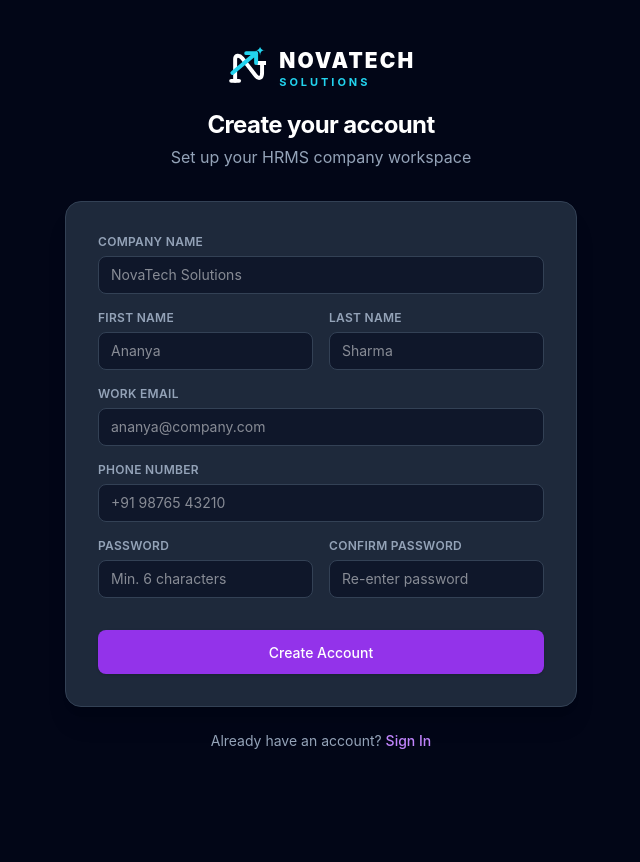
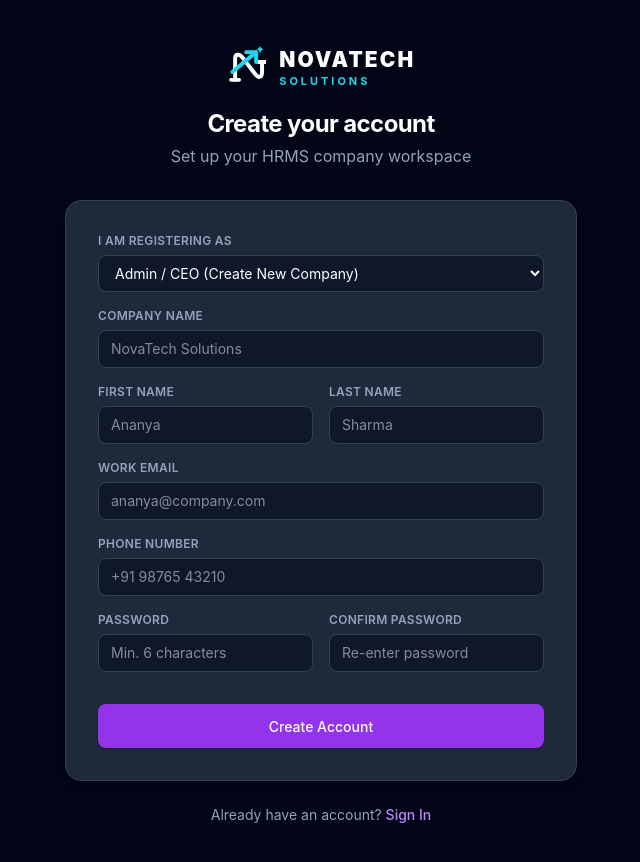
Before and after one commit to Sru45/OdooHRMS, a React (Vite) app in the folder Frontend/: page /sign-up in a window 1280 px wide. Shown: the top 862 px of the page, without its empty margins (319-959 px from the left). Before the commit the page ends 800 px from the top, so only its background shows below. Built offline with nearby package versions, Linux system fonts and the light colour scheme; no server answers.

Commit message:
Add role selection to Sign Up page allowing employees to register

```diff
--- a/Frontend/src/pages/SignUpPage.tsx
+++ b/Frontend/src/pages/SignUpPage.tsx
@@ -16,6 +16,7 @@ export default function SignUpPage() {
     phone: '',
     password: '',
     confirmPassword: '',
+    role: 'admin' as 'admin' | 'employee',
   });
   const [errors, setErrors] = useState<Record<string, string>>({});
   const [isLoading, setIsLoading] = useState(false);
@@ -33,7 +34,7 @@ export default function SignUpPage() {
 
   const validate = (): boolean => {
     const errs: Record<string, string> = {};
-    if (!formData.companyName.trim()) errs.companyName = 'Company name is required.';
+    if (formData.role === 'admin' && !formData.companyName.trim()) errs.companyName = 'Company name is required.';
     if (!formData.firstName.trim()) errs.firstName = 'First name is required.';
     if (!formData.lastName.trim()) errs.lastName = 'Last name is required.';
     if (!formData.email.trim()) errs.email = 'Email is required.';
@@ -57,7 +58,8 @@ export default function SignUpPage() {
       lastName: formData.lastName,
       email: formData.email,
       phone: formData.phone,
-      password: formData.password
+      password: formData.password,
+      role: formData.role
     });
 
     if (result.success && result.loginId) {
@@ -84,8 +86,23 @@ export default function SignUpPage() {
         {/* Form Card */}
         <div className="bg-surface-800 border border-surface-700 rounded-2xl p-8 shadow-xl">
           <form onSubmit={handleSubmit} className="space-y-4">
-            {/* Company Name */}
+            {/* Role Selection */}
             <div>
+              <label className="block text-xs font-semibold text-surface-400 uppercase tracking-wide mb-1.5">I am registering as</label>
+              <select
+                value={formData.role}
+                onChange={e => handleChange('role', e.target.value)}
+                className="w-full bg-surface-900 border border-surface-700 rounded-lg px-3 py-2 text-sm text-white focus:outline-none focus:border-accent-500 focus:ring-1 focus:ring-accent-500 transition-colors"
+                disabled={isLoading}
+              >
+                <option value="admin">Admin / CEO (Create New Company)</option>
+                <option value="employee">Employee (Join Existing Company)</option>
+              </select>
+            </div>
+
+            {/* Company Name (Only for Admin) */}
+            {formData.role === 'admin' && (
+              <div className="animate-fade-in">
                 <label className="block text-xs font-semibold text-surface-400 uppercase tracking-wide mb-1.5">Company Name</label>
                 <input
                   type="text"
@@ -97,6 +114,7 @@ export default function SignUpPage() {
                 />
                 {errors.companyName && <p className="text-xs text-[#ef4444] mt-1.5 font-medium">{errors.companyName}</p>}
               </div>
+            )}
 
             {/* Name Row */}
             <div className="grid grid-cols-2 gap-4">
--- a/Frontend/src/services/authService.ts
+++ b/Frontend/src/services/authService.ts
@@ -55,6 +55,7 @@ export async function signUp(data: {
   email: string;
   phone: string;
   password: string;
+  role?: 'admin' | 'employee';
 }): Promise<{ success: boolean; employee?: Employee; loginId?: string; tempPassword?: string; error?: string }> {
 
   // Check if email exists
@@ -67,7 +68,8 @@ export async function signUp(data: {
   const companyId = 'company-' + Date.now();
   const empId = 'emp-' + Date.now();
 
-  // Insert company first
+  // Insert company first only if admin
+  if (data.role !== 'employee') {
     const { data: company, error: companyError } = await supabase.from('companies').insert([{
       id: companyId,
       name: data.companyName,
@@ -80,16 +82,18 @@ export async function signUp(data: {
       console.error('Company creation error:', companyError);
       return { success: false, error: 'Failed to create company.' };
     }
+  }
 
-  // Insert admin employee
+  // Insert employee
   const { data: employee, error: empError } = await supabase.from('employees').insert([{
     id: empId,
     name: `${data.firstName} ${data.lastName}`,
     email: data.email,
-    role: 'admin',
-    department: 'Management',
-    title: 'CEO',
+    role: data.role || 'admin',
+    department: data.role === 'employee' ? 'General' : 'Management',
+    title: data.role === 'employee' ? 'Employee' : 'CEO',
     joinDate: new Date().toISOString().split('T')[0],
+    dateOfJoining: new Date().toISOString().split('T')[0],
     status: 'active',
     password: data.password
   }]).select().single();
```
Lines whose indentation alone changed are shown as unchanged.
